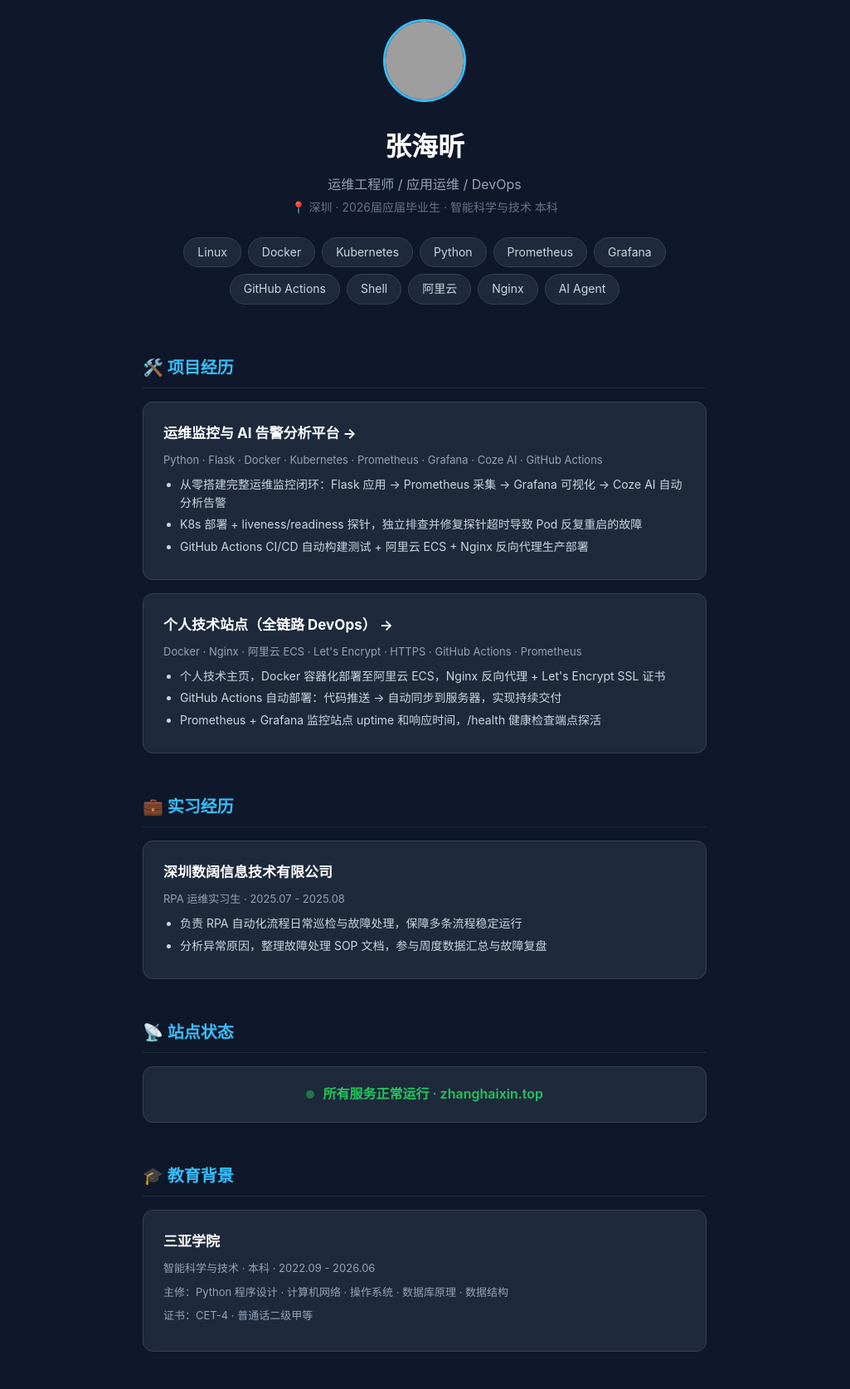
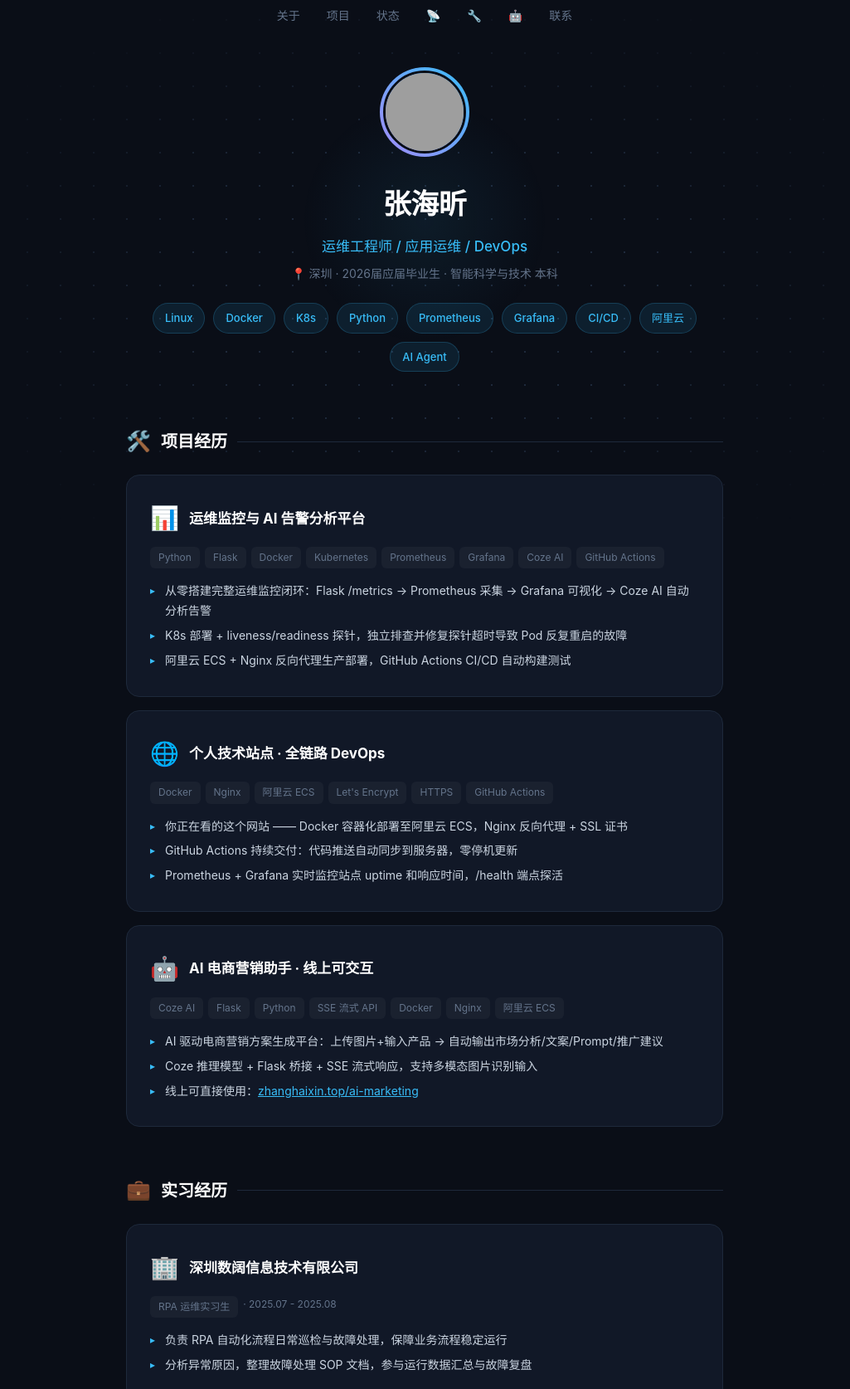
Before and after one commit to zhx123-0/cloud-ops-deploy, a plain HTML site: page index.html in a window 1280 px wide. Shown: the part 57-1731 px from the top of the page at 83% size, without its empty margins (128-1153 px from the left). Drawn offline with Linux system fonts and the light colour scheme; grey boxes are pictures that could not be loaded.

Commit message:
add AI marketing card

```diff
--- a/index.html
+++ b/index.html
@@ -5,148 +5,160 @@
 <meta name="viewport" content="width=device-width, initial-scale=1.0">
 <title>张海昕 | 运维工程师</title>
 <style>
+:root{--bg:#0a0e17;--card:#111827;--border:#1e293b;--text:#cbd5e1;--muted:#64748b;--blue:#38bdf8;--green:#22c55e;--purple:#a78bfa}
 *{margin:0;padding:0;box-sizing:border-box}
-body{font-family:-apple-system,'Microsoft YaHei',sans-serif;background:#0f172a;color:#e2e8f0;line-height:1.6}
-.container{max-width:720px;margin:0 auto;padding:80px 20px}
-
-/* 头部 */
-.hero{text-align:center;margin-bottom:60px}
-.avatar{width:100px;height:100px;border-radius:50%;border:3px solid #38bdf8;margin-bottom:20px}
-.hero h1{font-size:32px;color:#fff;margin-bottom:8px}
-.hero .tagline{color:#94a3b8;font-size:16px;margin-bottom:4px}
-.hero .location{color:#64748b;font-size:14px}
-
-/* 技能标签 */
-.skills{display:flex;flex-wrap:wrap;justify-content:center;gap:8px;margin:24px 0}
-.skill{padding:6px 16px;background:#1e293b;border:1px solid #334155;border-radius:20px;font-size:14px;color:#cbd5e1}
-
-/* 分区 */
-.section{margin-bottom:48px}
-.section h2{font-size:20px;color:#38bdf8;margin-bottom:16px;padding-bottom:8px;border-bottom:1px solid #1e293b}
-
-/* 项目卡片 */
-.project{background:#1e293b;border-radius:12px;padding:24px;margin-bottom:16px;border:1px solid #334155}
-.project h3{color:#fff;font-size:17px;margin-bottom:4px}
-.project h3 a{color:#fff;text-decoration:none}
-.project h3 a:hover{color:#38bdf8}
-.project .tech{color:#94a3b8;font-size:13px;margin:8px 0}
-.project .desc{color:#cbd5e1;font-size:14px;margin-top:8px}
-.project .desc li{margin:4px 0;list-style:disc;margin-left:20px}
-
-/* 状态条 */
-.status-bar{background:#1e293b;border-radius:12px;padding:20px;text-align:center;border:1px solid #334155}
-.status-dot{display:inline-block;width:10px;height:10px;background:#22c55e;border-radius:50%;margin-right:6px;animation:pulse 2s infinite}
-@keyframes pulse{0%,100%{opacity:1}50%{opacity:.5}}
-.status-text{color:#22c55e;font-size:16px;font-weight:600}
-
-/* 联系 */
-.contact{display:flex;gap:16px;justify-content:center;flex-wrap:wrap;margin-top:16px}
-.contact a{color:#38bdf8;text-decoration:none;padding:8px 20px;border:1px solid #334155;border-radius:8px;font-size:14px}
-.contact a:hover{background:#1e293b}
-
-/* footer */
-.footer{text-align:center;color:#475569;font-size:12px;margin-top:40px}
-
-/* 响应式 */
-@media(max-width:600px){.container{padding:40px 16px}.hero h1{font-size:24px}}
+html{scroll-behavior:smooth}
+body{font-family:-apple-system,'Segoe UI','Microsoft YaHei',sans-serif;background:var(--bg);color:var(--text);line-height:1.7;overflow-x:hidden}
+.bg-grid{position:fixed;top:0;left:0;width:100%;height:100%;pointer-events:none;z-index:0}
+.bg-grid::before{content:'';position:absolute;top:0;left:0;width:100%;height:100%;background-image:radial-gradient(circle at 1px 1px,#1e293b 1px,transparent 0);background-size:40px 40px;mask-image:radial-gradient(ellipse at center,black 30%,transparent 70%)}
+.container{max-width:760px;margin:0 auto;padding:60px 20px;position:relative;z-index:1}
+.nav{display:flex;justify-content:center;gap:32px;margin-bottom:48px;flex-wrap:wrap}
+.nav a{color:var(--muted);text-decoration:none;font-size:14px;transition:color .3s;padding:4px 0;border-bottom:2px solid transparent}
+.nav a:hover{color:var(--blue);border-bottom-color:var(--blue)}
+.hero{text-align:center;margin-bottom:64px;position:relative}
+.hero::after{content:'';position:absolute;top:50%;left:50%;transform:translate(-50%,-50%);width:300px;height:300px;background:radial-gradient(circle,rgba(56,189,248,.08) 0%,transparent 70%);border-radius:50%;z-index:-1;pointer-events:none}
+.avatar-wrap{position:relative;display:inline-block;margin-bottom:24px}
+.avatar-wrap::before{content:'';position:absolute;inset:-4px;border-radius:50%;background:linear-gradient(135deg,var(--blue),var(--purple));z-index:-1;animation:spin 4s linear infinite}
+@keyframes spin{100%{transform:rotate(360deg)}}
+.avatar{width:100px;height:100px;border-radius:50%;display:block;border:3px solid var(--bg)}
+.hero h1{font-size:34px;color:#fff;margin-bottom:8px;letter-spacing:-0.5px}
+.hero .title{color:var(--blue);font-size:17px;margin-bottom:6px;font-weight:500}
+.hero .sub{color:var(--muted);font-size:14px}
+.badges{display:flex;justify-content:center;gap:10px;flex-wrap:wrap;margin:24px 0}
+.badge{padding:6px 14px;border-radius:20px;font-size:13px;font-weight:500;background:rgba(56,189,248,.1);color:var(--blue);border:1px solid rgba(56,189,248,.2)}
+.section{margin-bottom:56px}
+.section-title{display:flex;align-items:center;gap:12px;font-size:20px;color:#fff;margin-bottom:20px;font-weight:700}
+.section-title .icon{font-size:24px}
+.section-title::after{content:'';flex:1;height:1px;background:var(--border)}
+.card{background:var(--card);border:1px solid var(--border);border-radius:16px;padding:28px;margin-bottom:16px;transition:border-color .3s,transform .3s,box-shadow .3s}
+.card:hover{border-color:rgba(56,189,248,.3);transform:translateY(-2px);box-shadow:0 8px 40px rgba(0,0,0,.3)}
+.card-header{display:flex;align-items:center;gap:12px;margin-bottom:6px}
+.card-icon{font-size:28px}
+.card h3{color:#fff;font-size:17px;flex:1}
+.card h3 a{color:#fff;text-decoration:none}
+.card h3 a:hover{color:var(--blue)}
+.card .tech{color:var(--muted);font-size:12px;margin:10px 0;display:flex;flex-wrap:wrap;gap:6px}
+.card .tech span{padding:3px 10px;background:rgba(255,255,255,.04);border-radius:6px}
+.card ul{list-style:none;margin-top:12px}
+.card ul li{color:var(--text);font-size:14px;padding:3px 0 3px 18px;position:relative}
+.card ul li::before{content:'▸';position:absolute;left:0;color:var(--blue);font-size:12px;top:5px}
+.status-bar{background:var(--card);border:1px solid var(--border);border-radius:16px;padding:24px;text-align:center}
+.status-dot{display:inline-block;width:12px;height:12px;background:var(--green);border-radius:50%;margin-right:8px;animation:glow 2s infinite;box-shadow:0 0 12px rgba(34,197,94,.4)}
+@keyframes glow{0%,100%{box-shadow:0 0 8px rgba(34,197,94,.4)}50%{box-shadow:0 0 20px rgba(34,197,94,.6)}}
+.status-text{color:var(--green);font-size:18px;font-weight:700}
+.status-sub{color:var(--muted);font-size:13px;margin-top:4px}
+.stats{display:grid;grid-template-columns:repeat(auto-fit,minmax(140px,1fr));gap:12px;margin-top:16px}
+.stat-card{background:var(--card);border:1px solid var(--border);border-radius:12px;padding:20px;text-align:center}
+.stat-num{font-size:28px;font-weight:800;color:var(--blue)}
+.stat-label{font-size:12px;color:var(--muted);margin-top:4px}
+.contact-grid{display:grid;grid-template-columns:repeat(auto-fit,minmax(140px,1fr));gap:12px}
+.contact-btn{display:flex;align-items:center;justify-content:center;gap:8px;padding:14px;background:var(--card);border:1px solid var(--border);border-radius:12px;color:var(--text);text-decoration:none;font-size:14px;transition:all .3s}
+.contact-btn:hover{border-color:var(--blue);color:var(--blue)}
+.footer{text-align:center;margin-top:60px;padding:30px 0;border-top:1px solid var(--border)}
+.footer .tag{color:var(--muted);font-size:12px}
+.footer .tag span{color:var(--blue)}
+.fade-in{opacity:0;transform:translateY(20px);animation:fadeIn .6s forwards}
+@keyframes fadeIn{to{opacity:1;transform:translateY(0)}}
+.d1{animation-delay:.1s}.d2{animation-delay:.2s}.d3{animation-delay:.3s}.d4{animation-delay:.4s}.d5{animation-delay:.5s}
+@media(max-width:640px){.container{padding:40px 16px}.hero h1{font-size:26px}.stats{grid-template-columns:repeat(2,1fr)}}
 </style>
 </head>
 <body>
-
+<div class="bg-grid"></div>
 <div class="container">
 
-  <!-- 头部 -->
-  <div class="hero">
-    <img src="https://github.com/zhx123-0.png" alt="avatar" class="avatar">
+<nav class="nav fade-in"><a href="#about">关于</a><a href="#projects">项目</a><a href="#status">状态</a><a href="status.html">📡</a><a href="tools.html">🔧</a><a href="/ai-marketing/">🤖</a><a href="#contact">联系</a></nav>
+
+<header class="hero fade-in d1" id="about">
+<div class="avatar-wrap"><img src="https://github.com/zhx123-0.png" alt="avatar" class="avatar"></div>
 <h1>张海昕</h1>
-    <p class="tagline">运维工程师 / 应用运维 / DevOps</p>
-    <p class="location">📍 深圳 · 2026届应届毕业生 · 智能科学与技术 本科</p>
-    <div class="skills">
-      <span class="skill">Linux</span>
-      <span class="skill">Docker</span>
-      <span class="skill">Kubernetes</span>
-      <span class="skill">Python</span>
-      <span class="skill">Prometheus</span>
-      <span class="skill">Grafana</span>
-      <span class="skill">GitHub Actions</span>
-      <span class="skill">Shell</span>
-      <span class="skill">阿里云</span>
-      <span class="skill">Nginx</span>
-      <span class="skill">AI Agent</span>
+<p class="title">运维工程师 / 应用运维 / DevOps</p>
+<p class="sub">📍 深圳 · 2026届应届毕业生 · 智能科学与技术 本科</p>
+<div class="badges">
+<span class="badge">Linux</span><span class="badge">Docker</span><span class="badge">K8s</span><span class="badge">Python</span><span class="badge">Prometheus</span><span class="badge">Grafana</span><span class="badge">CI/CD</span><span class="badge">阿里云</span><span class="badge">AI Agent</span>
 </div>
-  </div>
+</header>
 
-  <!-- 项目 -->
-  <div class="section">
-    <h2>🛠️ 项目经历</h2>
+<section class="section fade-in d2" id="projects">
+<h2 class="section-title"><span class="icon">🛠️</span> 项目经历</h2>
 
-    <div class="project">
-      <h3><a href="https://github.com/zhx123-0/ops-app" target="_blank">运维监控与 AI 告警分析平台 →</a></h3>
-      <p class="tech">Python · Flask · Docker · Kubernetes · Prometheus · Grafana · Coze AI · GitHub Actions</p>
-      <ul class="desc">
-        <li>从零搭建完整运维监控闭环：Flask 应用 → Prometheus 采集 → Grafana 可视化 → Coze AI 自动分析告警</li>
+<div class="card">
+<div class="card-header"><span class="card-icon">📊</span><h3><a href="https://github.com/zhx123-0/ops-app" target="_blank">运维监控与 AI 告警分析平台</a></h3></div>
+<div class="tech"><span>Python</span><span>Flask</span><span>Docker</span><span>Kubernetes</span><span>Prometheus</span><span>Grafana</span><span>Coze AI</span><span>GitHub Actions</span></div>
+<ul>
+<li>从零搭建完整运维监控闭环：Flask /metrics → Prometheus 采集 → Grafana 可视化 → Coze AI 自动分析告警</li>
 <li>K8s 部署 + liveness/readiness 探针，独立排查并修复探针超时导致 Pod 反复重启的故障</li>
-        <li>GitHub Actions CI/CD 自动构建测试 + 阿里云 ECS + Nginx 反向代理生产部署</li>
+<li>阿里云 ECS + Nginx 反向代理生产部署，GitHub Actions CI/CD 自动构建测试</li>
 </ul>
 </div>
 
-    <div class="project">
-      <h3><a href="https://github.com/zhx123-0" target="_blank">个人技术站点（全链路 DevOps） →</a></h3>
-      <p class="tech">Docker · Nginx · 阿里云 ECS · Let's Encrypt · HTTPS · GitHub Actions · Prometheus</p>
-      <ul class="desc">
-        <li>个人技术主页，Docker 容器化部署至阿里云 ECS，Nginx 反向代理 + Let's Encrypt SSL 证书</li>
-        <li>GitHub Actions 自动部署：代码推送 → 自动同步到服务器，实现持续交付</li>
-        <li>Prometheus + Grafana 监控站点 uptime 和响应时间，/health 健康检查端点探活</li>
+<div class="card">
+<div class="card-header"><span class="card-icon">🌐</span><h3><a href="https://github.com/zhx123-0/cloud-ops-deploy" target="_blank">个人技术站点 · 全链路 DevOps</a></h3></div>
+<div class="tech"><span>Docker</span><span>Nginx</span><span>阿里云 ECS</span><span>Let's Encrypt</span><span>HTTPS</span><span>GitHub Actions</span></div>
+<ul>
+<li>你正在看的这个网站 —— Docker 容器化部署至阿里云 ECS，Nginx 反向代理 + SSL 证书</li>
+<li>GitHub Actions 持续交付：代码推送自动同步到服务器，零停机更新</li>
+<li>Prometheus + Grafana 实时监控站点 uptime 和响应时间，/health 端点探活</li>
 </ul>
 </div>
-  </div>
-
-  <!-- 实习 -->
-  <div class="section">
-    <h2>💼 实习经历</h2>
-    <div class="project">
-      <h3>深圳数阔信息技术有限公司</h3>
-      <p class="tech">RPA 运维实习生 · 2025.07 - 2025.08</p>
-      <ul class="desc">
-        <li>负责 RPA 自动化流程日常巡检与故障处理，保障多条流程稳定运行</li>
-        <li>分析异常原因，整理故障处理 SOP 文档，参与周度数据汇总与故障复盘</li>
+	<div class="card">
+	<div class="card-header"><span class="card-icon">🤖</span><h3><a href="/ai-marketing/" target="_blank">AI 电商营销助手 · 线上可交互</a></h3></div>
+	<div class="tech"><span>Coze AI</span><span>Flask</span><span>Python</span><span>SSE 流式 API</span><span>Docker</span><span>Nginx</span><span>阿里云 ECS</span></div>
+	<ul>
+	<li>AI 驱动电商营销方案生成平台：上传图片+输入产品 → 自动输出市场分析/文案/Prompt/推广建议</li>
+	<li>Coze 推理模型 + Flask 桥接 + SSE 流式响应，支持多模态图片识别输入</li>
+	<li>线上可直接使用：<a href="/ai-marketing/" style="color:var(--blue)">zhanghaixin.top/ai-marketing</a></li>
 	</ul>
 	</div>
+	</section>
+
+<section class="section fade-in d3">
+<h2 class="section-title"><span class="icon">💼</span> 实习经历</h2>
+<div class="card">
+<div class="card-header"><span class="card-icon">🏢</span><h3>深圳数阔信息技术有限公司</h3></div>
+<p class="tech"><span>RPA 运维实习生</span> · 2025.07 - 2025.08</p>
+<ul>
+<li>负责 RPA 自动化流程日常巡检与故障处理，保障业务流程稳定运行</li>
+<li>分析异常原因，整理故障处理 SOP 文档，参与运行数据汇总与故障复盘</li>
+</ul>
 </div>
+</section>
 
-  <!-- 状态 -->
-  <div class="section">
-    <h2>📡 站点状态</h2>
+<section class="section fade-in d4" id="status">
+<h2 class="section-title"><span class="icon">📡</span> 站点状态</h2>
 <div class="status-bar">
-      <span class="status-dot"></span>
-      <span class="status-text">所有服务正常运行 · zhanghaixin.top</span>
+<span class="status-dot"></span><span class="status-text">所有服务正常运行</span>
+<p class="status-sub">zhanghaixin.top · Docker + Nginx · Aliyun ECS</p>
+<p style="margin-top:12px"><a href="status.html" style="color:var(--blue);text-decoration:none;font-size:14px">📡 查看详细状态 →</a>　<a href="tools.html" style="color:var(--blue);text-decoration:none;font-size:14px">🔧 运维工具箱 →</a>　<a href="/ai-marketing/" style="color:var(--blue);text-decoration:none;font-size:14px">🤖 AI 营销助手 →</a></p>
 </div>
+<div class="stats">
+<div class="stat-card"><div class="stat-num">99.9%</div><div class="stat-label">Uptime</div></div>
+<div class="stat-card"><div class="stat-num">3</div><div class="stat-label">GitHub 项目</div></div>
+<div class="stat-card"><div class="stat-num">10+</div><div class="stat-label">技术栈</div></div>
+<div class="stat-card"><div class="stat-num">ECS</div><div class="stat-label">云服务器</div></div>
 </div>
+</section>
 
-  <!-- 教育 -->
-  <div class="section">
-    <h2>🎓 教育背景</h2>
-    <div class="project">
-      <h3>三亚学院</h3>
-      <p class="tech">智能科学与技术 · 本科 · 2022.09 - 2026.06</p>
+<section class="section fade-in d4">
+<h2 class="section-title"><span class="icon">🎓</span> 教育背景</h2>
+<div class="card">
+<div class="card-header"><span class="card-icon">🏫</span><h3>三亚学院</h3></div>
+<p class="tech"><span>智能科学与技术</span> · 本科 · 2022.09 - 2026.06</p>
 <p class="tech">主修：Python 程序设计 · 计算机网络 · 操作系统 · 数据库原理 · 数据结构</p>
-      <p class="tech">证书：CET-4 · 普通话二级甲等</p>
+<p class="tech">证书：普通话二级甲等</p>
 </div>
+</section>
+
+<section class="section fade-in d5" id="contact">
+<h2 class="section-title"><span class="icon">📬</span> 联系方式</h2>
+<div class="contact-grid">
+<a href="mailto:1422540986@qq.com" class="contact-btn">📧 Email</a>
+<a href="https://github.com/zhx123-0" target="_blank" class="contact-btn">💻 GitHub</a>
+<a href="https://github.com/zhx123-0/ops-app" target="_blank" class="contact-btn">📊 ops-app</a>
 </div>
+</section>
 
-  <!-- 联系 -->
-  <div class="section">
-    <h2>📬 联系方式</h2>
-    <div class="contact">
-      <a href="mailto:1422540986@qq.com">📧 邮箱</a>
-      <a href="https://github.com/zhx123-0" target="_blank">💻 GitHub</a>
-      <a href="https://github.com/zhx123-0/ops-app" target="_blank">🔗 ops-app</a>
+<footer class="footer"><p class="tag">zhanghaixin.top · <span>Docker</span> + <span>Nginx</span> · <span>Aliyun ECS</span> · <span>GitHub Actions</span></p></footer>
 </div>
-  </div>
-
-  <p class="footer">zhanghaixin.top · Docker + Nginx · Aliyun ECS · Auto Deploy via GitHub Actions</p>
-
-</div>
-
 </body>
 </html>
```
Lines whose indentation alone changed are shown as unchanged.
